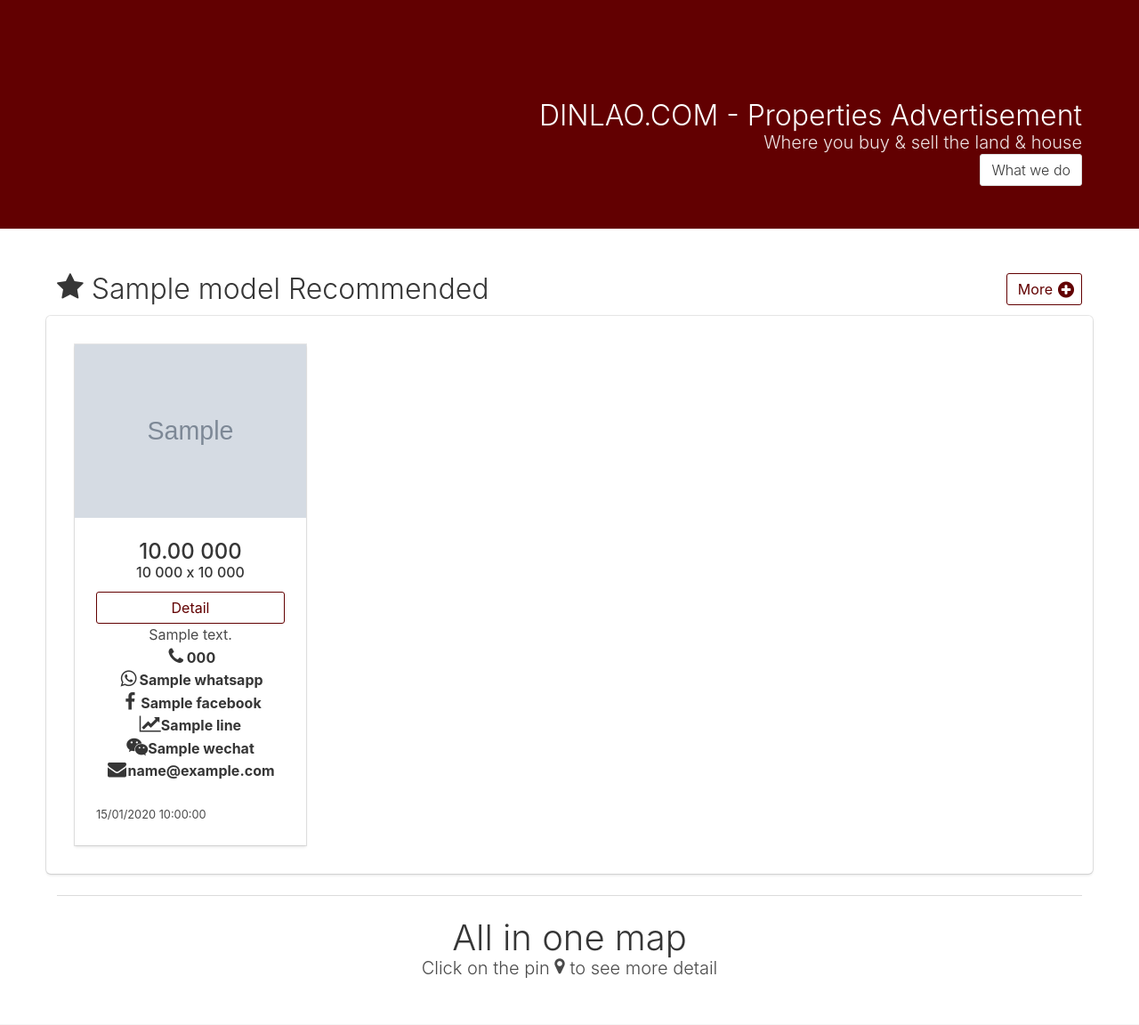
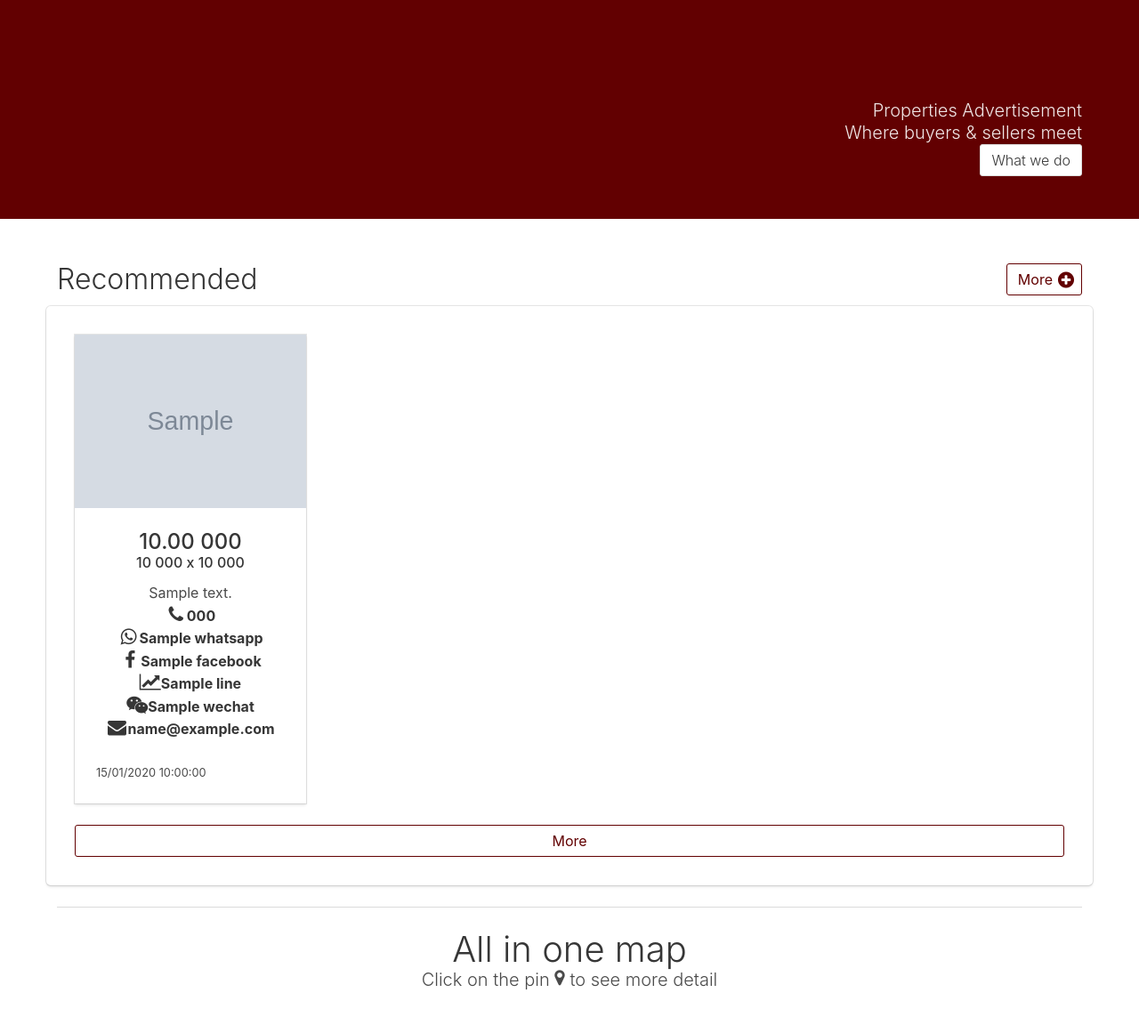
Before and after one commit to adsavin/dinlao, a Yii app: template views/site/index.php in a window 1280 px wide. Shown: the top 1152 px of the page at 89% size. Run offline with PHP 8.4 and a stand-in for Yii, Linux system fonts and the light colour scheme; the template is opened without the code that fills it: most values are stand-ins (such as "Sample title", 1, 10 or a date in 2020); grey boxes marked "Sample" are stand-in pictures; data that the repository does not hold is empty; some libraries are stand-ins or nearby versions.

Commit message:
no message

```diff
--- a/config/params.php
+++ b/config/params.php
@@ -1,6 +1,7 @@
 <?php
 
 return [
+    'domain' => "DINLAO.COM",
     'company_name' => 'LaoDebug',
     'adminEmail' => 'laodebug@gmail.com',
     'facebookpage' => "https://www.facebook.com/dinlaocom-808362835994330/",
--- a/views/site/index.php
+++ b/views/site/index.php
@@ -19,11 +19,11 @@ $map = new \dosamigos\google\maps\Map([
 <div class="hero is-primary" style="margin-bottom: 50px;padding-top: 4rem">
     <div class="hero-body">
         <div class="container">
-                    <h1 class="title has-text-right">
-                        DINLAO.COM - Properties Advertisement
-                    </h1>
+            <h1 class="title has-text-right is-5-mobile"><?= Yii::$app->params["domain"] ?></h1>
             <h1 class="subtitle has-text-right">
-                        Where you buy & sell the land & house <br /><a class="button">What we do</a>
+                <?= Yii::t("app","Properties Advertisement") ?><br />
+                <?= Yii::t('app', 'Where buyers & sellers meet') ?> <br />
+                <a href="index.php?r=site/aboutus" class="button"><?= Yii::t('app','What we do') ?></a>
             </h1>
         </div>
     </div>
@@ -33,11 +33,11 @@ $map = new \dosamigos\google\maps\Map([
         if(count($model->products) == 0) continue;
         ?>
         <div class="columns">
-            <div class="column is-10">
-                <h1 class="title is-3"><i class="fa fa-star"></i> <?= Yii::t('app', $model->name) . " " . Yii::t('app', 'Recommended') ?></h1>
+            <div class="column">
+                <h1 class="title is-3"><?= Yii::t('app', 'Recommended') ?></h1>
             </div>
-            <div class="column is-2 has-text-right">
-                <a href="index.php?r=site/land" class="button is-outlined is-primary">
+            <div class="column has-text-right">
+                <a href="index.php?r=site/viewall" class="button is-outlined is-primary is-hidden-mobile">
                     <span><?= Yii::t('app', 'More') ?></span>
                         <span class="icon">
                       <i class="fa fa-plus-circle"></i>
@@ -48,7 +48,7 @@ $map = new \dosamigos\google\maps\Map([
 
         <div class="columns box">
             <div class="column is-12">
-                <div class="columns">
+                <div class="columns" style="overflow-x: scroll">
                     <?php foreach ($model->products as $product):
                         if (isset($product->lat) && isset($product->lon)) {
                             $marker = new \dosamigos\google\maps\overlays\Marker([
@@ -73,11 +73,13 @@ $map = new \dosamigos\google\maps\Map([
                             $map->addOverlay($marker);
                         }
                         ?>
-                            <div class="column is-3 is-4-mobile">
+                            <div class="column is-3">
                                 <div class="card">
                                     <div class="card-image">
                                         <figure class="image is-4by3">
+                                            <a href="index.php?r=site/view&id=<?= $product->id ?>">
                                                 <img src="upload/photo/<?= $product->photo ?>" alt="Image">
+                                            </a>
                                         </figure>
                                     </div>
                                     <div class="card-content">
@@ -89,7 +91,9 @@ $map = new \dosamigos\google\maps\Map([
                                                 </p>
                                             </div>
                                         </div>
-                                        <a class="button is-fullwidth is-primary is-outlined" href="index.php?r=site/viewland&id=<?= $product->id ?>" ><?= Yii::t('app', 'Detail') ?></a>
+                                        <a class="button is-fullwidth is-primary is-outlined is-hidden" href="index.php?r=site/viewland&id=<?= $product->id ?>" >
+                                            <?= Yii::t('app', 'Detail') ?>
+                                        </a>
                                         <div class="content has-text-centered">
                                             <article>
                                                 <?= $product->description ?>
@@ -119,6 +123,9 @@ $map = new \dosamigos\google\maps\Map([
                             </div>
                         <?php endforeach; ?>
                 </div>
+                <a href="index.php?r=site/viewall" class="button is-outlined is-primary is-fullwidth">
+                    <span><?= Yii::t('app', 'More') ?></span>
+                </a>
 <!--                <div class="columns">-->
 <!--                    <div class="column is-offset-half is-half box">-->
 <!--                        <nav class="pagination">-->
```
Also changed, not shown: views/layouts/index.php (+17 -15 lines), views/layouts/view.php (+9 -4 lines), views/site/viewLand.php (+5 -10 lines), 1 other file. Lines whose indentation alone changed are shown as unchanged.
